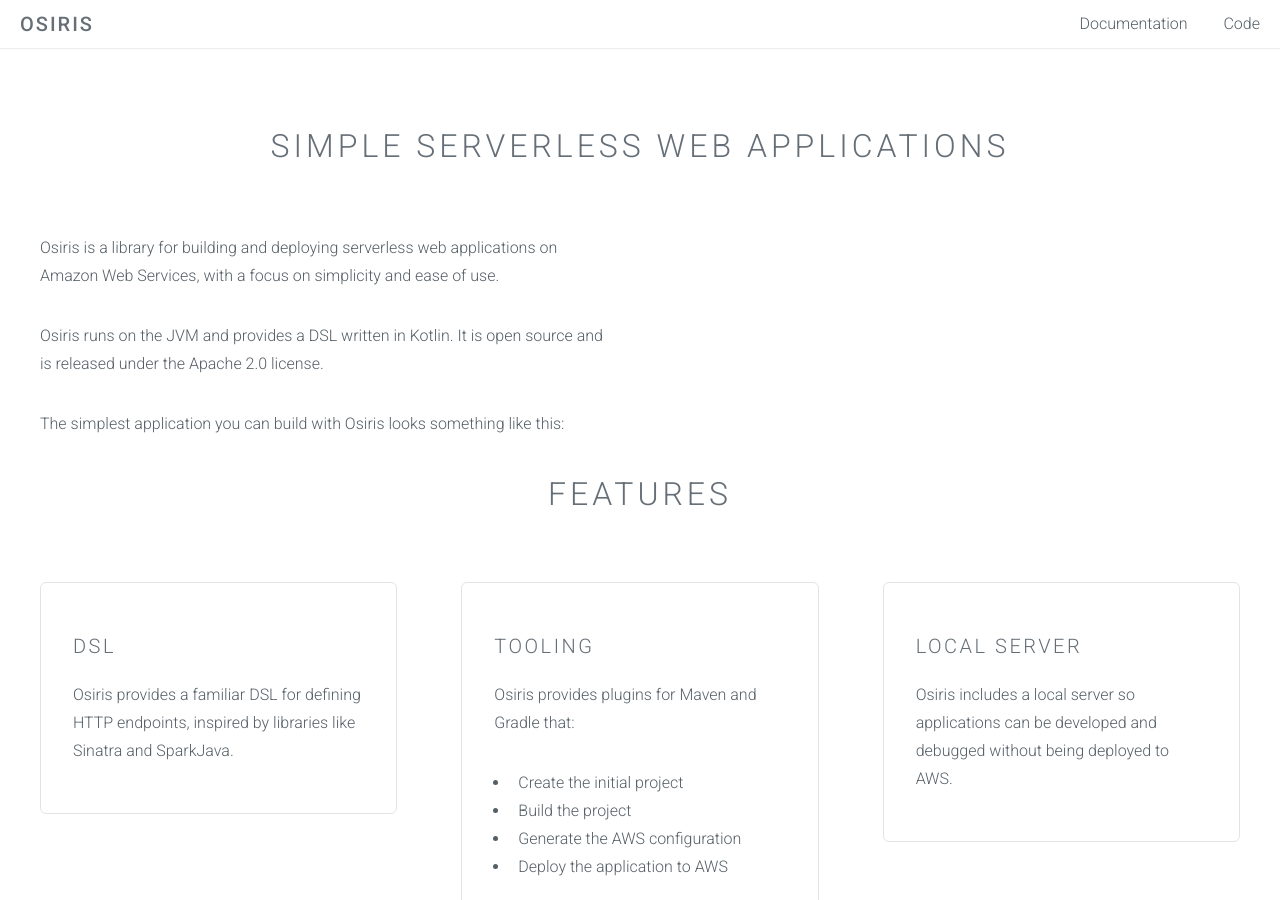
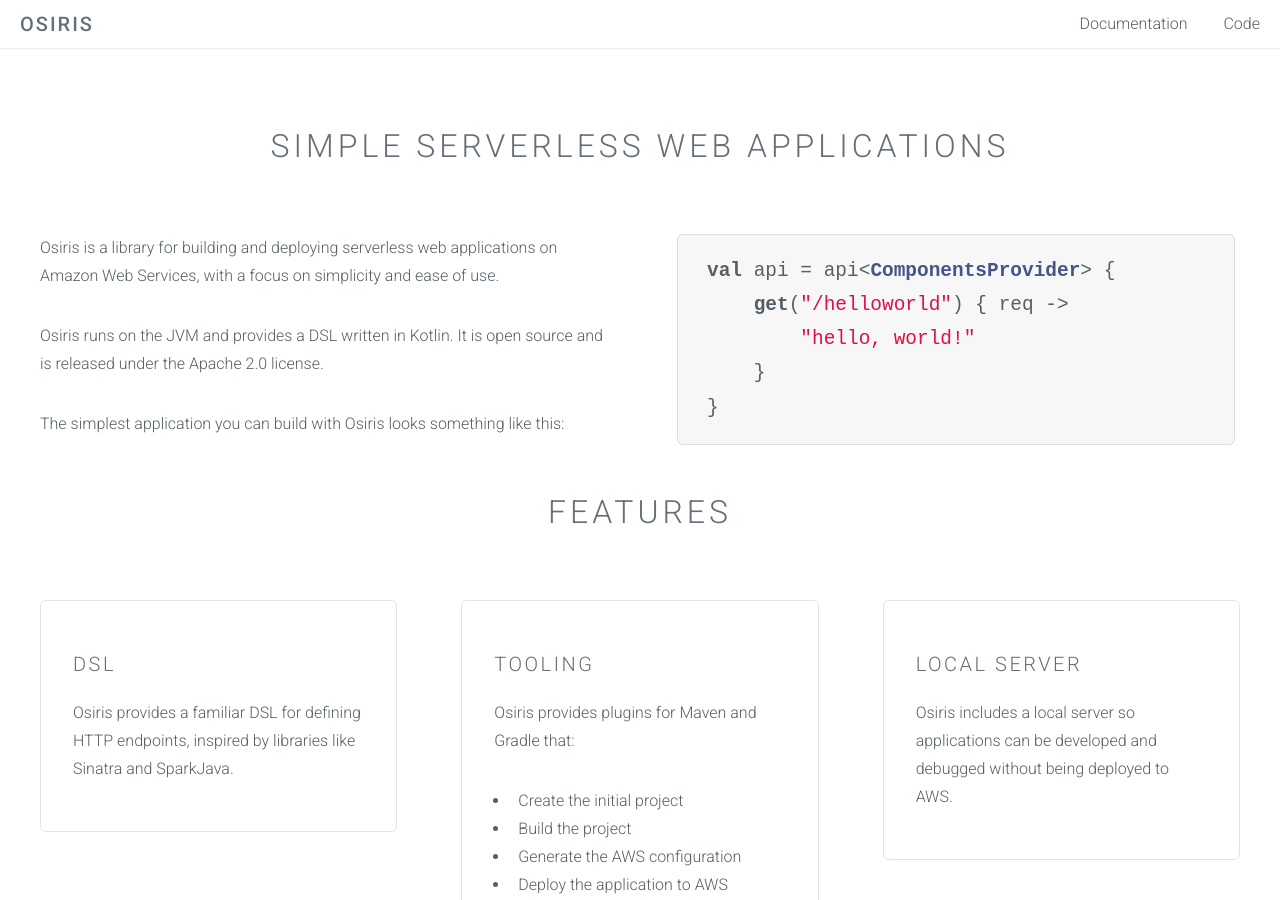
Before and after one commit to cjkent/cjkent.github.io, a Jekyll site: the page built from index.html, in a window 1280 px wide and 900 px high, scrolled down 366 px. Built offline with Jekyll 4.4.1, drawn with Linux system fonts in a browser that asks for light colours.

Commit message:
Update index.html

```diff
--- a/index.html
+++ b/index.html
@@ -18,14 +18,14 @@
                 </section>
             </div>
 
-            <div class="6u"><!--
+            <div class="6u">
                 {% highlight kotlin %}{% raw %}
 val api = api<ComponentsProvider> {
     get("/helloworld") { req ->
         "hello, world!"
     }
 }{% endraw %}{% endhighlight %}
-           --> </div>
+            </div>
         </div>
     </div>
     <header class="major">
```
